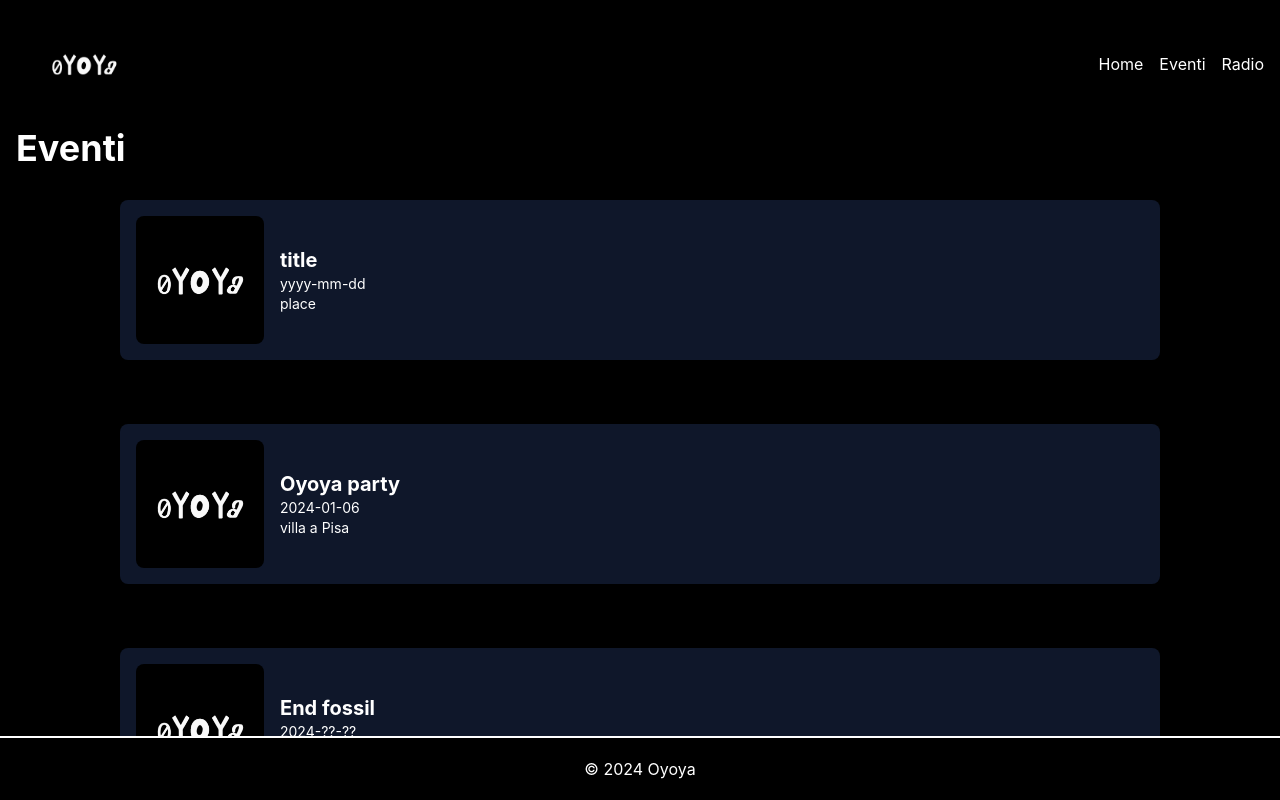
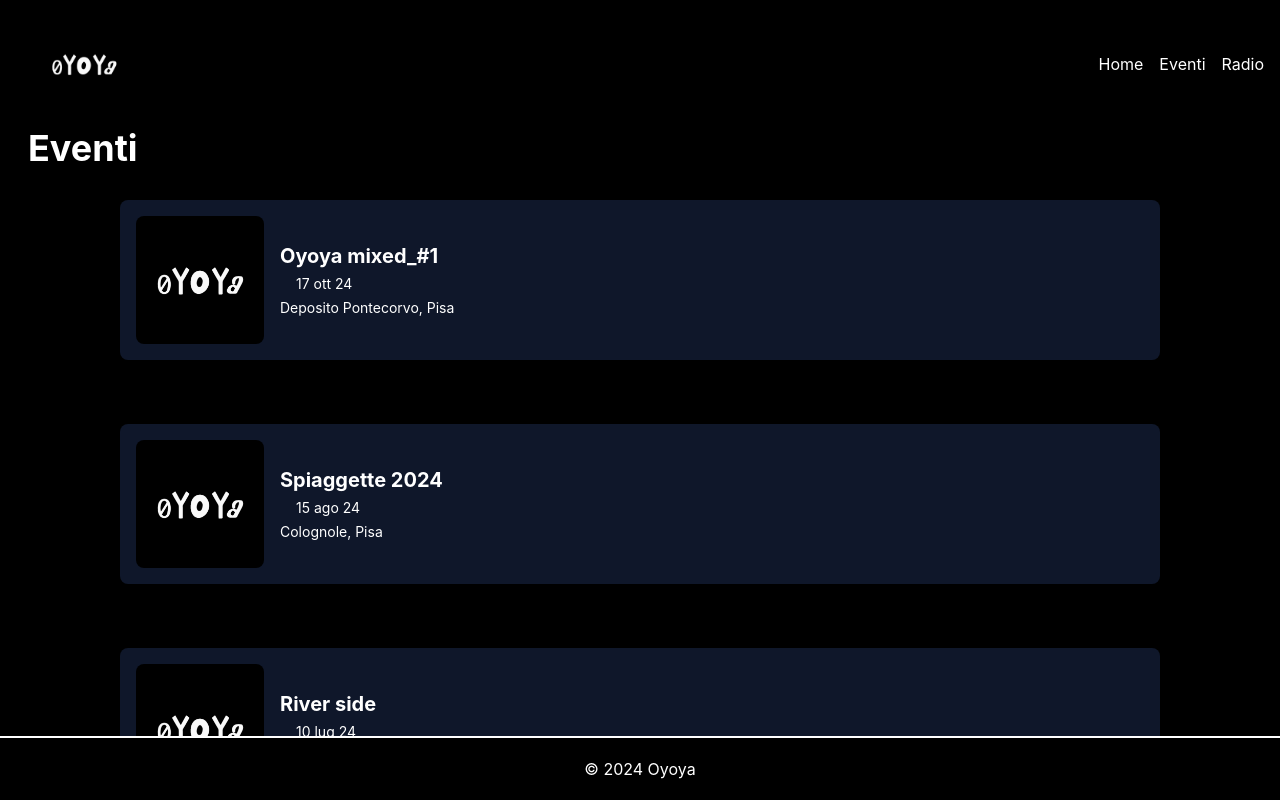
Before and after one commit to Te3sk/oyoya_link, a React (Create React App) app: page / in a window 1280 px wide. Both pictures are taken after a click on the button "Eventi". Shown: the top 800 px of the page. Built offline with nearby package versions, Linux system fonts and the light colour scheme.

Commit message:
major skeleton almost done, remain to add right images, some design design details and some informations more precise

```diff
--- a/src/App.js
+++ b/src/App.js
@@ -5,13 +5,16 @@ import { useState, useEffect } from "react";
 import styles from "./components/styles.json";
 // images
 import logo from "./assets/logo_white on black.png";
-import oyoya_logo from "./assets/playlist_img/end_fossil_img.jpg";
-import img_oyoyaParty from "./assets/playlist_img/oyoya_party_img.jpg";
+import oyoya_logo from "./assets/end_fossil_img.jpg";
+import img_oyoyaParty from "./assets/oyoya_party_img.jpg";
 // components
 // import Header from "./components/Header";
 import Footer from "./components/Footer";
 import EventView from "./components/EventView";
 import HomeView from "./components/HomeView";
+import RadioView from "./components/RadioView";
+
+// TODO - settare date in app (eventi, radio e altro) da com'è scritto (da yyyy-mm-dd a una visione decente)
 
 function App() {
   // SCROLLING
@@ -45,6 +48,8 @@ function App() {
         return <HomeView />;
       case "events":
         return <EventView />;
+      case "radios":
+        return <RadioView />;
       default:
         return <HomeView />;
     }
@@ -59,7 +64,7 @@ function App() {
   const Header = ({ isScrolled }) => {
     return (
       <header
-        className={`fixed top-0 left-0 w-full bg-black transition-all duration-300 ${
+        className={`fixed top-0 left-0 w-full z-50 bg-black transition-all duration-300 ${
           isScrolled ? "h-16" : "h-32"
         }`}
       >
@@ -83,58 +88,12 @@ function App() {
     );
   }
   return (
-    <div>
-      <Header isScrolled={isScrolled} />
+    <div className="min-h-lvh">
+      <Header isScrolled={isScrolled} className="sticky top-0 z-50" />
       {renderPage()}
       <Footer isAtBottom={isAtBottom} />
     </div>
   );
-
-  // // ! box for what ?
-  // const Box = ({ title, link, cover }) => {
-  //   const handleClick = (pl_url) => {
-  //     window.open(pl_url);
-  //   };
-
-  //   return (
-  //     <div
-  //       className="relative border-2 border-amber-300 h-20 w-11/12 m-3 flex flex-row items-center"
-  //       onClick={handleClick(link)}
-  //     >
-  //       <div className="w-16 h-16 ml-2 bg-lime-400">
-  //         {cover ? (
-  //           <img
-  //             src={cover}
-  //             alt="playlist cover"
-  //             className="w-16 h-16 object-fill"
-  //           />
-  //         ) : (
-  //           <></>
-  //         )}
-  //       </div>
-  //       <div className="m-5 w-8/12 text-lg font-bold text-white text-left absolute right-0">
-  //         {title}
-  //       </div>
-  //     </div>
-  //   );
-  // };
-  // return (
-  //   <div className="relative flex flex-col h-screen w-screen bg-black">
-  //     {/* header */}
-  //     <div className="w-screen my-8 flex h-1/6 justify-center items-center">
-  //       <div className="w-1/2">
-  //         <img src={oyoya_logo} alt="logo" />
-  //       </div>
-  //     </div>
-  //     {/* central */}
-  //     <MainBody className="flex-grow h-4/6 overflow-scroll" />
-  //     {/* bottom */}
-  //     {/* <Footer className="h-1/6 fixed bottom-0 left-0 right-0" /> */}
-  //     <div className="absolute inset-x-0 bottom-0 bg-black h-1/6 flex items-center justify-center mt-3">
-  //       <p className="text-white">pisello</p>
-  //     </div>
-  //   </div>
-  // );
 }
 
 export default App;
--- a/src/components/EventView.js
+++ b/src/components/EventView.js
@@ -1,60 +1,41 @@
 import React from "react";
-import img_oyoyaParty from "../assets/playlist_img/oyoya_party_img.jpg";
-import img_endFossil from "../assets/playlist_img/end_fossil_img.jpg";
 import db from "./dbLinks.json";
 
-function Box({ title, link, img_path }) {
-  const handleClick = () => {
-    window.open(link);
-  };
-
-  return (
-    <div
-      className="relative border-2 rounded-lg border-red-400 h-20 w-11/12 m-3 flex flex-row items-center"
-      onClick={handleClick}
-    >
-      <div className="w-16 h-16 ml-2 bg-lime-400">
-        {img_path ? (
-          <img
-            src={img_path}
-            alt="cover"
-            className="w-16 h-16 rounded-lg object-fill"
-          />
-        ) : (
-          <></>
-        )}
-      </div>
-      <div className="m-5 w-8/12 text-lg font-bold text-white text-left absolute right-0">
-        {title}
-      </div>
-    </div>
-  );
-}
 
 export default function EventView() {
   var events = db.Events;
-  var playlists = db.Playlists;
-  var radio = db.Radio;
-  let temp = [1, 2, 3, 4, 5, 6, 7, 8, 9, 10, 11, 12, 13, 14, 15, 16];
+  // sort events by date
+  var eventKeys = Object.keys(events).sort((a, b) => {
+    const dateA = new Date(events[a].date);
+    const dateB = new Date(events[b].date);
+    return dateB - dateA;
+  });
+
+  var renderDate = (d) => {
+    const date = new Date(d);
+    return date.toLocaleDateString("it-IT", {
+      year: "2-digit",
+      month: "short",
+      day: "2-digit",
+    });
+  }
 
   return (
-    <main className="h-screen pt-32 pb-16 bg-black text-white">
-      <div className="container mx-auto px-4">
-        <h1 className="text-4xl font-bold">Eventi</h1>
-        {/* Aggiungi altro contenuto qui */}
+    <main className="h-full pt-32 pb-16 bg-black text-white">
+      <div className="container mx-auto px-4 z-0">
+        <h1 className="text-4xl font-bold px-3">Eventi</h1>
         <div className="flex flex-col items-center">
-          {Object.keys(events).map((e) => {
+          {eventKeys.map((e) => {
             const event = events[e];
             // skip the empty try title
             if (event.title === "title") return null;
-
             return (
               <a
                 key={e}
                 href={event.link}
                 target="_blank"
                 rel="noopener noreferrer"
-                className="block w-5/6 mx-auto my-8 p-4 bg-slate-900 rounded-lg shadow-lg transform hover:scale-105 transition-transform duration-300"
+                className="block w-5/6 mx-auto my-8 p-4 bg-slate-900 rounded-lg transform hover:scale-105 transition-transform duration-300"
               >
                 <div className="flex items-center">
                   {/* Immagine (problema immagini) */}
@@ -68,7 +49,7 @@ export default function EventView() {
                     <h2 className="text-xl font-bold">
                       {e.replace("_", " ")}
                     </h2>
-                    <p className="text-sm">{event.date}</p>
+                    <p className="text-sm px-4 py-1">{renderDate(event.date)}</p>
                     <p className="text-sm">{event.place}</p>
                   </div>
                 </div>
--- a/src/components/HomeView.js
+++ b/src/components/HomeView.js
@@ -1,12 +1,100 @@
 import React from "react";
+import db from "./dbLinks.json";
 
 export default function HomeView() {
+  const links = db.Links;
+  const events = db.Events;
+
+  const ChooseEvent = (n) => {
+    const today = new Date();
+    // limit date (n days from today)
+    var limit = new Date(today);
+    limit.setDate(limit.getDate() + n.n);
+
+    // filter events that will occour in the next n days
+    const upcomingEvents = Object.keys(events).filter((e) => {
+      const eventDate = new Date(events[e].date);
+      return eventDate >= today && eventDate <= limit;
+    });
+
+    var renderDate = (d) => {
+      const date = new Date(d);
+      return date.toLocaleDateString("it-IT", {
+        year: "2-digit",
+        month: "short",
+        day: "2-digit",
+      });
+    };
+
+    if (upcomingEvents.length === 0) return <></>;
+
+    return (
+      <div className="container mx-auto px-4">
+        <h1 className="text-4xl font-bold">Upcoming Events</h1>;
+        {upcomingEvents.map((e) => {
+          const event = events[e];
+          return (
+            <a
+              key={e}
+              href={event.link}
+              target="_blank"
+              rel="noopener noreferrer"
+              className="block w-5/6 mx-auto my-8 p-4 bg-slate-900 rounded-lg transform hover:scale-105 transition-transform duration-300"
+            >
+              <div className="flex items-center">
+                {/* immagine (problema immagini) */}
+                <img
+                  src={require("./../assets/logo_white on black.png")}
+                  alt={e}
+                  className="w-32 h-32 object-cover rounded-lg"
+                />
+                {/* testo evento */}
+                <div className="ml-4 text-white">
+                  <h2 className="text-xl font-bold">{e.replace("_", " ")}</h2>
+                  <p className="text-sm">{renderDate(event.date)}</p>
+                  <p className="text-sm">{event.place}</p>
+                </div>
+              </div>
+            </a>
+          );
+        })}
+      </div>
+    );
+  };
+
+  const Link = () => {
+    return (
+      <div className="container mx-auto px-4">
+        <h1 className="text-4xl font-bold"> Links </h1>
+        {Object.keys(links).map((l) => {
+          return (
+            <a
+              key={l}
+              href={links[l].link}
+              target="_blank"
+              rel="noopener noreferrer"
+              className="block w-2/3 mx-auto my-5 p-4 bg-slate-900 rounded-lg transform hover:scale-105 transition-transform duration-300"
+            >
+              <div className="flex items-center">
+                <img
+                  src={links[l].img}
+                  alt={l + " link"}
+                  className="w-16 h-16 object-cover rounded-lg"
+                />
+                <h2 className="text-xl font-semibold ml-4">{l}</h2>
+              </div>
+            </a>
+          );
+        })}
+      </div>
+    );
+  };
+
   return (
     <div>
       <main className="h-screen pt-32 pb-16 bg-black text-white">
-        <div className="container mx-auto px-4">
-
-        </div>
+        <ChooseEvent n={10} />
+        <Link />
       </main>
     </div>
   );
--- /dev/null
+++ b/src/components/RadioView.js
@@ -0,0 +1,50 @@
+import React from "react";
+import db from "./dbLinks.json";
+
+export default function RadioView() {
+  const radios = db.Radios;
+  const radiosKeys = Object.keys(radios);
+
+  var renderDate = (d) => {
+    const date = new Date(d);
+    return date.toLocaleDateString("it-IT", {
+      year: "2-digit",
+      month: "short",
+      day: "2-digit",
+    });
+  };
+
+  return (
+    <main className="min-h-lvh pt-32 pb-16 bg-black text-white">
+      <div className="container mx-auto px-4">
+        <h1 className="text-4xl font-bold">Episodi Radio</h1>
+        <div className="flex flex-col items-center">
+          {radiosKeys.map((r) => {
+            const radio = radios[r];
+            return (
+              <a
+                key={r}
+                href={radio.link}
+                target="_blank"
+                rel="noopener noreferrer"
+                className="block w-5/6 mx-auto my-8 p-4 bg-slate-900 rounded-lg transform hover:scale-105 transition-transform duration-300"
+              >
+                <div className="flex items-center">
+                  <img
+                    src={radio.img}
+                    alt={r + " radio"}
+                    className="w-32 h-32 object-cover rounded-lg"
+                  />
+                  <div className="ml-4 text-white">
+                    <h2 className="text-xl font-bold">{r}</h2>
+                    <p className="text-sm">{renderDate(radio.data)}</p>
+                  </div>
+                </div>
+              </a>
+            );
+          })}
+        </div>
+      </div>
+    </main>
+  );
+}
--- a/src/components/dbLinks.json
+++ b/src/components/dbLinks.json
@@ -1,36 +1,67 @@
 {
-    "Events" : {
-        "title" : {
-            "date" : "yyyy-mm-dd",
-            "place" : "place",
-            "img" : "./../assets/logo_white on black.png",
-            "link" : "link"
-        },
-        "Oyoya_party" : {
-            "date" : "2024-01-06",
-            "place" : "villa a Pisa",
-            "img" : "/src/assets/events_img/something",
-            "link" : "link"
-        },
-        "End_fossil" : {
-            "date" : "2024-??-??",
-            "place" : "Exploit",
-            "img" : "/src/assets/events_img/something",
-            "link" : "link"
-        }
+  "Events": {
+    "Oyoya_party": {
+      "date": "2024-01-06",
+      "place": "villa a Pisa",
+      "img": "/src/assets/events_img/something",
+      "link": "./../assets/oyoya_party_img.jpg"
     },
-    "Playlists" : {
-        "title" : {
-            "title" : "title",
-            "link" : "link",
-            "img_path" : "img_path"
-        }
+    "End_fossil": {
+      "date": "2024-03-23",
+      "place": "Exploit",
+      "img": "/src/assets/events_img/something",
+      "link": "./../assets/end_fossil_img.jpg"
     },
-    "Radios" : {
-        "title" : {
-            "title" : "title",
-            "link" : "link",
-            "img_path" : "img_path"
-        }
+    "River_side": {
+      "date": "2024-07-10",
+      "place": "River Side, Pisa",
+      "img": "",
+      "link": ""
+    },
+    "Spiaggette_2024": {
+      "date": "2024-08-15",
+      "place": "Colognole, Pisa",
+      "img": "",
+      "link": ""
+    },
+    "Oyoya_mixed_#1": {
+      "date": "2024-10-17",
+      "place": "Deposito Pontecorvo, Pisa",
+      "img": "",
+      "link": ""
     }
+  },
+  "Playlists": {
+    "title": {
+      "title": "title",
+      "link": "link",
+      "img_path": "img_path"
+    }
+  },
+  "Radios": {
+    "Flipper b2b Speed": {
+      "link": "https://youtu.be/W7n3lX6EWOw?si=lkpTiGgFMcZ5mXYp",
+      "img": "",
+      "data": "2024-06-01"
+    },
+    "Gatteski b2b La Cicala": {
+      "link": "https://youtu.be/Yl_A0bAAV1Q?si=f-dlaH4yZV6WBYir",
+      "img": "",
+      "data": "2024-08-22"
+    }
+  },
+  "Links": {
+    "Instagram": {
+      "link": "https://www.instagram.com/oyoya.music?utm_source=ig_web_button_share_sheet&igsh=ZDNlZDc0MzIxNw==",
+      "img": "https://img.icons8.com/?size=100&id=32323&format=png&color=000000"
+    },
+    "Telegram": {
+      "link": "https://t.me/+cyVEBMHRvpg1NWQ0",
+      "img": "https://img.icons8.com/color/48/telegram-app--v1.png"
+    },
+    "Spotify": {
+      "link": "",
+      "img": "https://img.icons8.com/fluency/48/spotify.png"
+    }
+  }
 }
```
Also changed, not shown: src/assets/end_fossil_img.jpg (renamed from src/assets/playlist_img/end_fossil_img.jpg), src/assets/oyoya_party_img.jpg (renamed from src/assets/playlist_img/oyoya_party_img.jpg).
